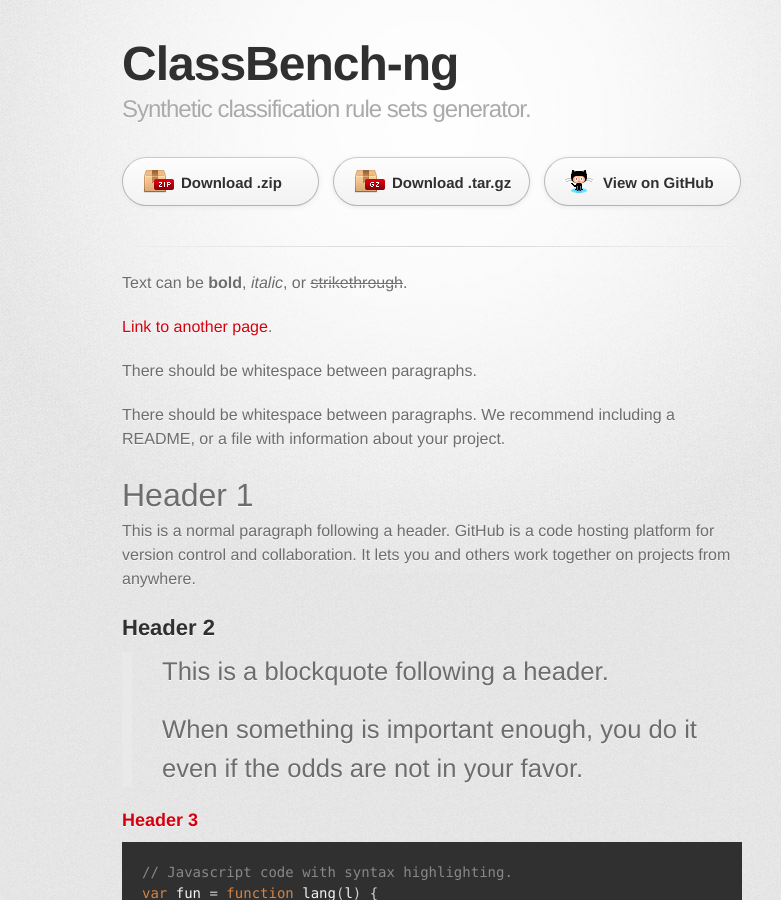
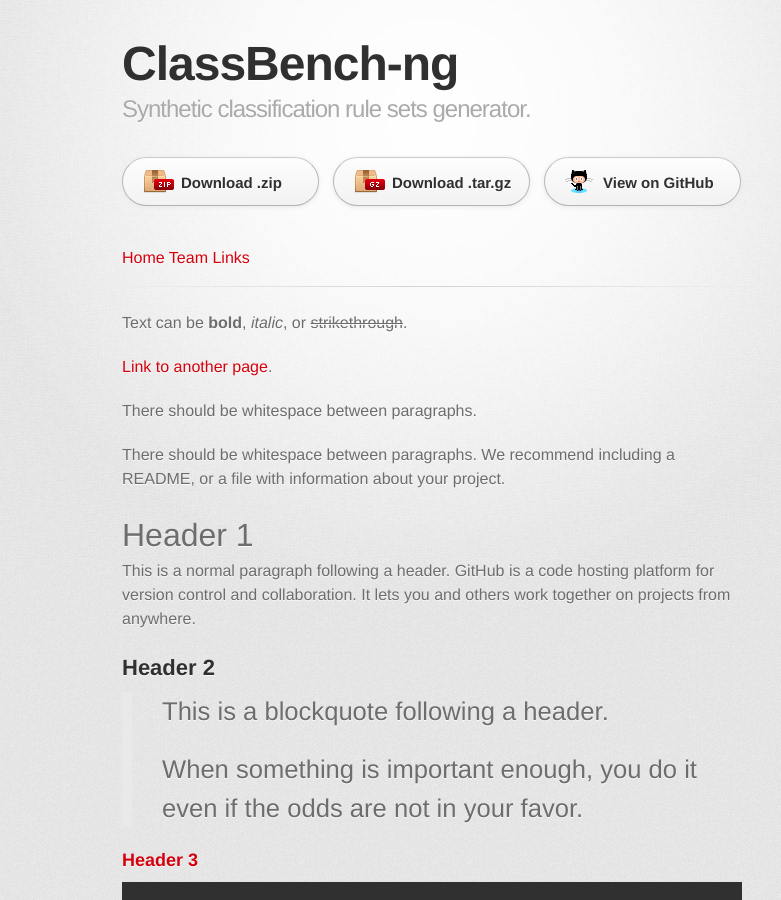
Before and after one commit to classbench-ng/classbench-ng.github.io, a Jekyll site: the page built from index.md, in a window 1280 px wide and 900 px high. Shown: the whole window, without its empty margins (208-989 px from the left). Built offline with Jekyll 4.4.1, drawn with Linux system fonts in a browser that asks for light colours; some web fonts are replaced.

Commit message:
Update my_default.html
Navigation links added.

```diff
--- a/_layouts/my_default.html
+++ b/_layouts/my_default.html
@@ -31,6 +31,11 @@
           <a href="{{ site.github.owner_url }}/classbench-ng" id="view-on-github" class="button" target="blank"><span>View on GitHub</span></a>
 	  {% endif %}
         </section>
+	<section id="pages" class="clearfix">
+	  <a href="/" id="nav-home">Home</a>
+	  <a href="team" id="nav-team">Team</a>
+	  <a href="links" id="nav-links">Links</a>
+	</section>
         <hr>
         <section id="main_content">
           {{ content }}
```
